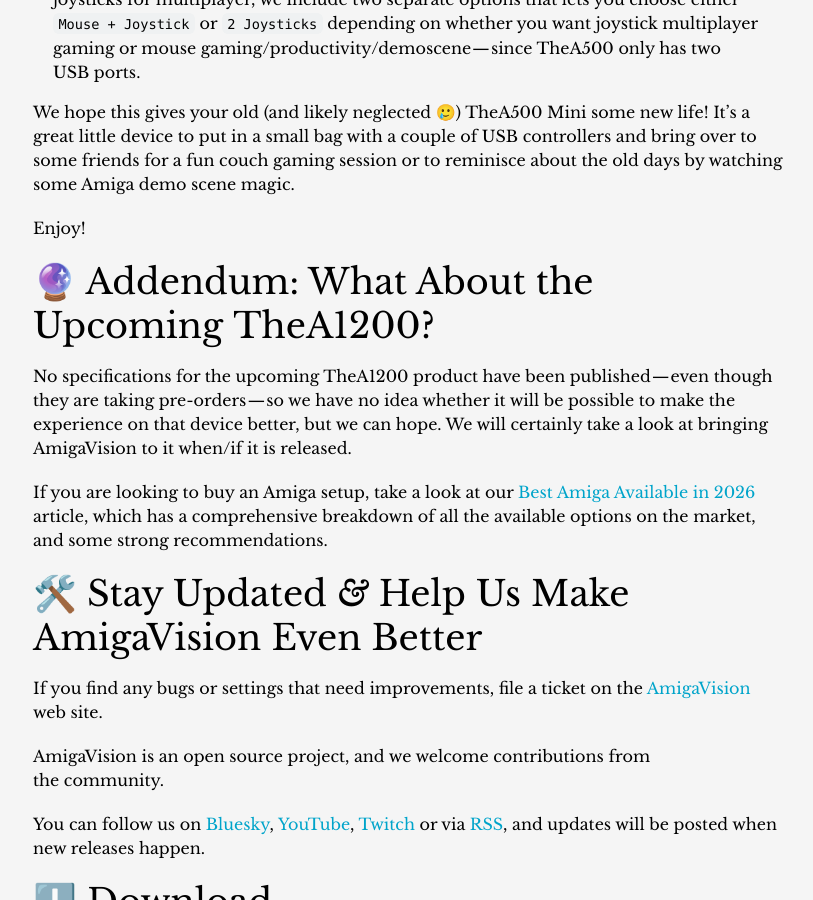
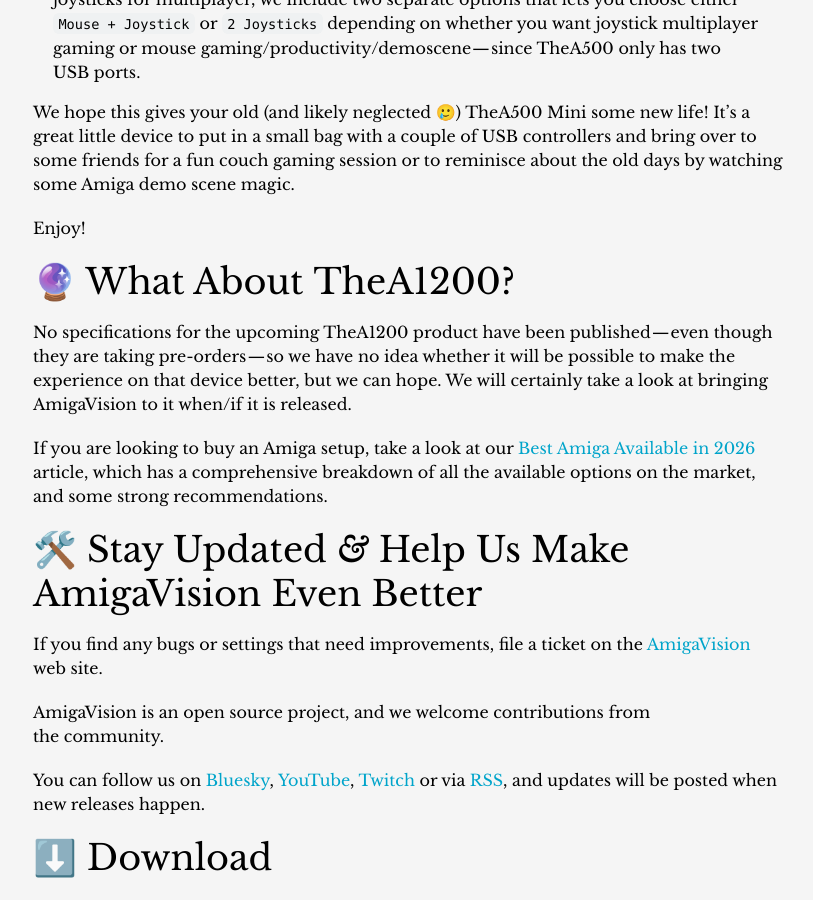
Before and after one commit to amigavision/amigavision.github.io, a Jekyll site: the page built from _posts/2026-04-23-a500-mini-supported.md, in a window 1280 px wide and 900 px high, scrolled down 2319 px. Shown: the whole window, without its empty margins (232-1045 px from the left). Built offline with Jekyll 4.4.1, drawn with Linux system fonts in a browser that asks for light colours.

Commit message:
Simplify

```diff
--- a/_posts/2026-04-23-a500-mini-supported.md
+++ b/_posts/2026-04-23-a500-mini-supported.md
@@ -48,7 +48,7 @@
 
 Enjoy!
 
-## 🔮 Addendum: What About the Upcoming TheA1200?
+## 🔮 What About TheA1200?
 
 No specifications for the upcoming TheA1200 product have been published — even though they are taking pre-orders — so we have no idea whether it will be possible to make the experience on that device better, but we can hope. We will certainly take a look at bringing AmigaVision to it when/if it is released.
 
```
